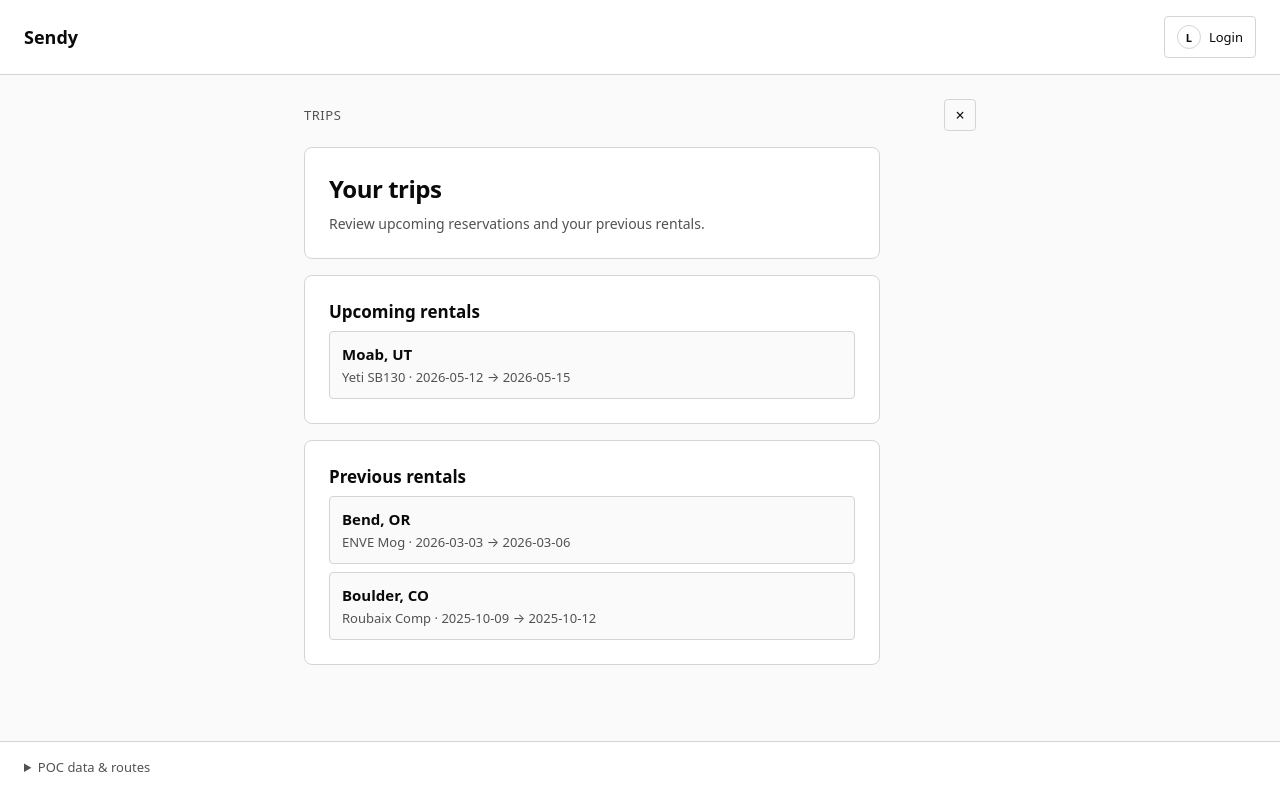
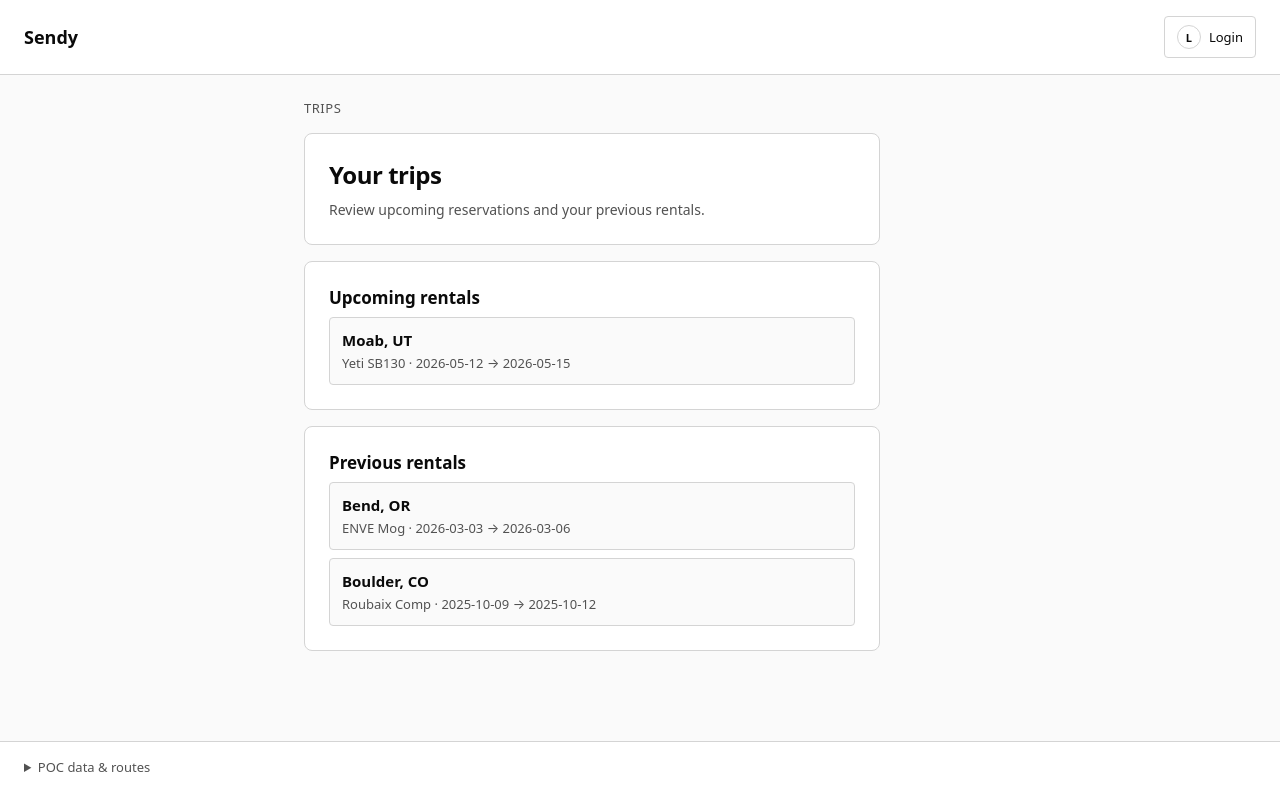
Before and after one commit to bbudolfson/Sendy, a Next.js app: page /trips in a window 1280 px wide. Built offline with nearby package versions, Linux system fonts and the light colour scheme.

Commit message:
navigation updates

```diff
--- a/src/app/(rider)/trips/page.tsx
+++ b/src/app/(rider)/trips/page.tsx
@@ -12,9 +12,6 @@ export default function TripsPage() {
     <div className={styles.page}>
       <div className={styles.topRow}>
         <p className={styles.screenLabel}>Trips</p>
-        <a href="/dashboard" className={styles.closeButton} aria-label="Close trips">
-          ×
-        </a>
       </div>
 
       <PocCard>
--- a/src/app/(rider)/trips/trips.module.css
+++ b/src/app/(rider)/trips/trips.module.css
@@ -17,24 +17,6 @@
   color: var(--color-text-muted);
   text-transform: uppercase;
   letter-spacing: 0.04em;
-}
-
-.closeButton {
-  width: 2rem;
-  height: 2rem;
-  display: inline-flex;
-  align-items: center;
-  justify-content: center;
-  border: 1px solid var(--color-border);
-  border-radius: var(--radius-sm);
-  color: var(--color-text);
-  text-decoration: none;
-  font-size: 1rem;
-  line-height: 1;
-}
-
-.closeButton:hover {
-  border-color: var(--color-text-muted);
 }
 
 .sectionTitle {
--- a/src/components/poc-auth-modal.module.css
+++ b/src/components/poc-auth-modal.module.css
@@ -12,13 +12,14 @@
 .panel {
   width: 100%;
   max-width: 42rem;
-  position: relative;
+}
+
+.topRow {
+  display: flex;
+  justify-content: flex-end;
 }
 
 .close {
-  position: absolute;
-  top: 10px;
-  right: 10px;
   width: 2rem;
   height: 2rem;
   border: 1px solid var(--color-border);
@@ -31,7 +32,7 @@
   color: var(--color-text);
   background: var(--color-surface);
   cursor: pointer;
-  z-index: 1;
+  margin-bottom: var(--space-2);
 }
 
 .close:hover {
--- a/src/components/poc-auth-modal.tsx
+++ b/src/components/poc-auth-modal.tsx
@@ -27,17 +27,19 @@ export function PocAuthModal() {
       }}
     >
       <div className={styles.panel}>
-        <button
-          type="button"
-          className={styles.close}
-          aria-label="Close auth modal"
-          onClick={closeAuthModal}
-        >
-          ×
-        </button>
         {session.authModal === "sign-in" ? (
           <PocCard>
             <PocStack gap="md">
+              <div className={styles.topRow}>
+                <button
+                  type="button"
+                  className={styles.close}
+                  aria-label="Close auth modal"
+                  onClick={closeAuthModal}
+                >
+                  ×
+                </button>
+              </div>
               <PocH1>Sign in</PocH1>
               <PocMuted>Sign in to save profile, trips, and checkout info.</PocMuted>
               <PocStack gap="sm">
@@ -95,6 +97,16 @@ export function PocAuthModal() {
         ) : (
           <PocCard>
             <PocStack gap="md">
+              <div className={styles.topRow}>
+                <button
+                  type="button"
+                  className={styles.close}
+                  aria-label="Close auth modal"
+                  onClick={closeAuthModal}
+                >
+                  ×
+                </button>
+              </div>
               <PocH1>Create account</PocH1>
               <PocMuted>Dummy form — account creation routes to sign-in.</PocMuted>
               <form
```
